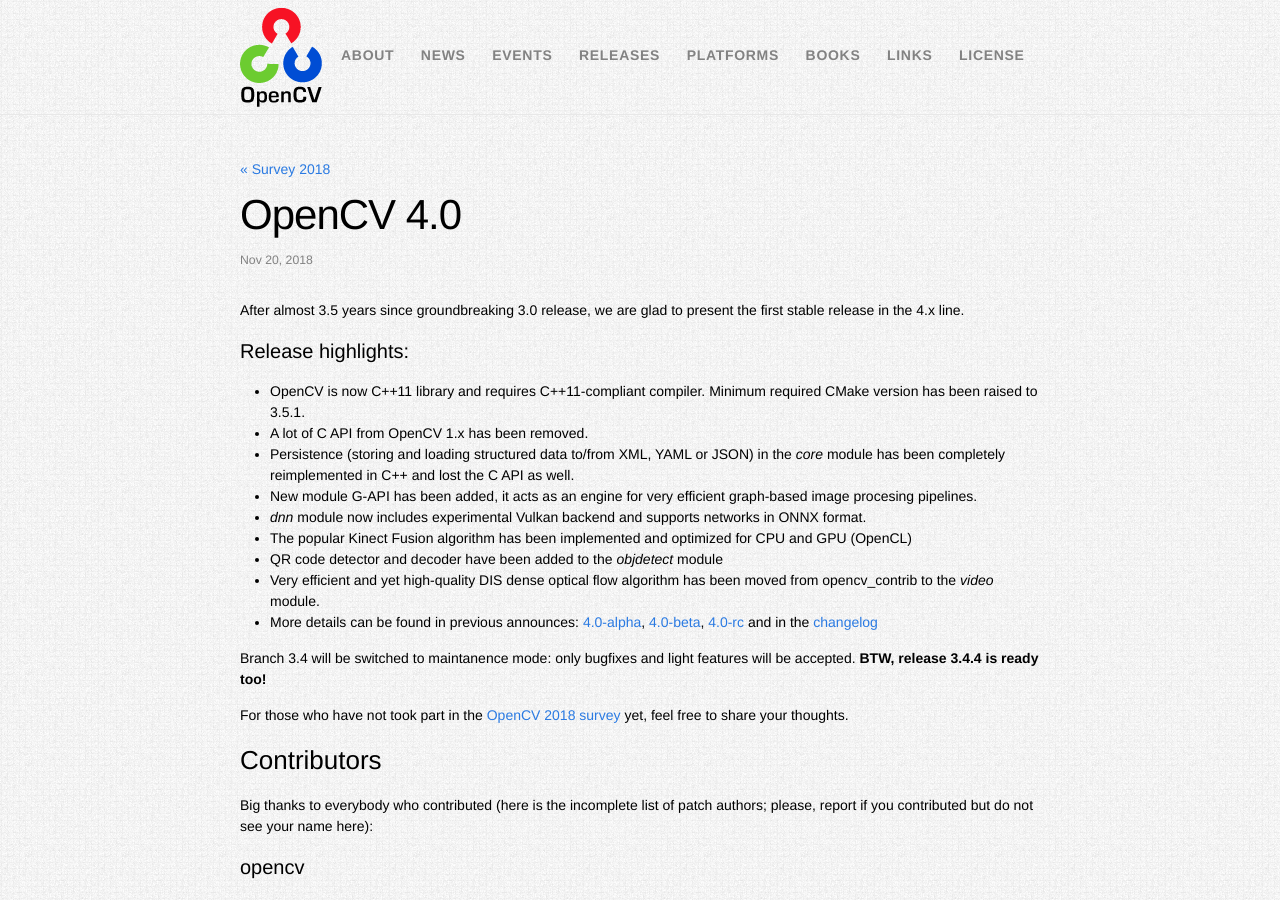
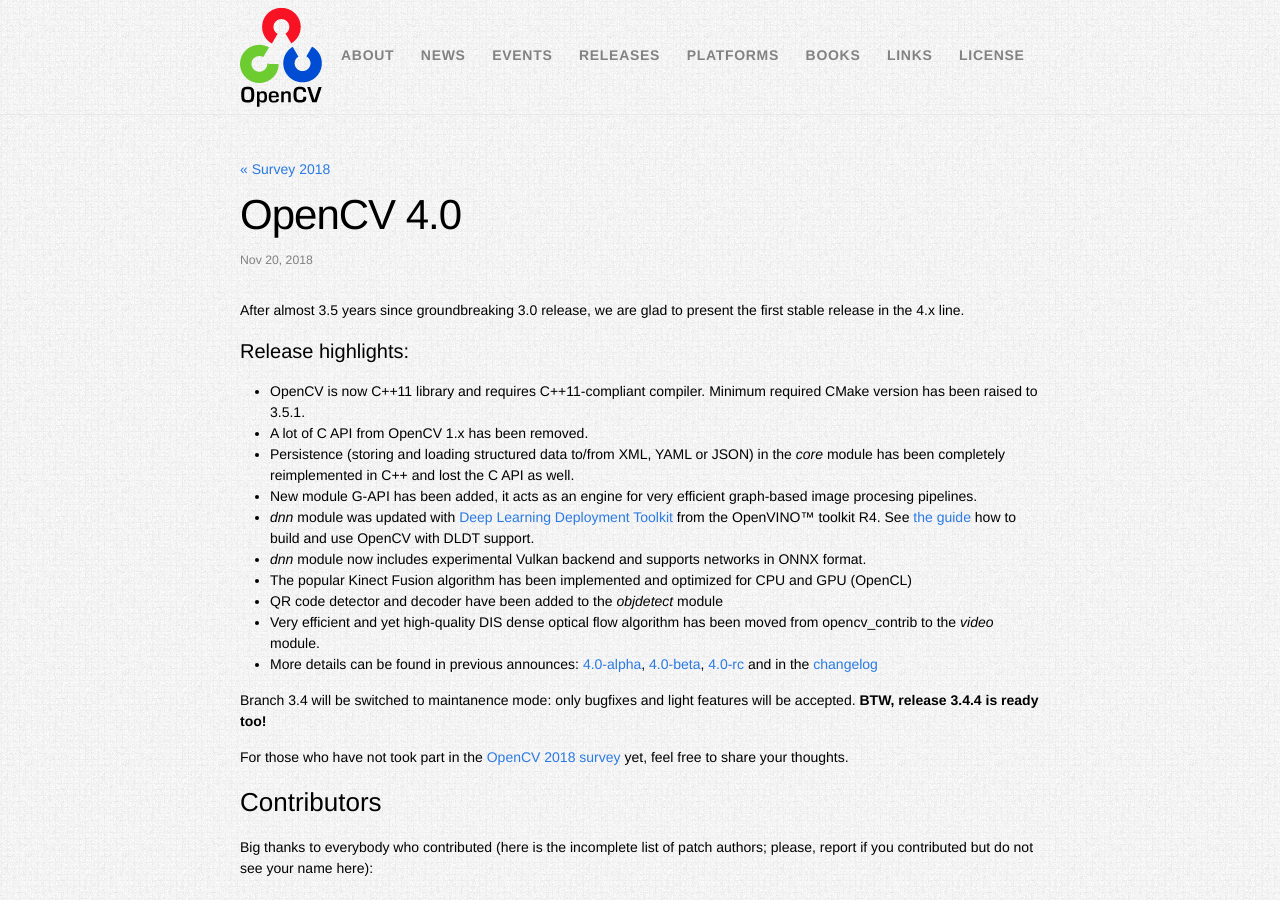
Before and after one commit to opencv-infrastructure/opencv.org, a Jekyll site: the page built from _posts/2018-11-20-opencv-4-0-0.html, in a window 1280 px wide and 900 px high. Built offline with Jekyll 4.4.1, drawn with Linux system fonts in a browser that asks for light colours.

```diff
--- a/_posts/2018-11-20-opencv-4-0-0.html
+++ b/_posts/2018-11-20-opencv-4-0-0.html
@@ -16,6 +16,7 @@ title: OpenCV 4.0
 <li>A lot of C API from OpenCV 1.x has been removed.
 <li>Persistence (storing and loading structured data to/from XML, YAML or JSON) in the <i>core</i> module has been completely reimplemented in C++ and lost the C API as well.
 <li>New module G-API has been added, it acts as an engine for very efficient graph-based image procesing pipelines.
+<li><i>dnn</i> module was updated with <a href="https://github.com/opencv/dldt">Deep Learning Deployment Toolkit</a> from the OpenVINO™ toolkit R4. See <a href="{{ site.link_wiki }}/Intel's-Deep-Learning-Inference-Engine-backend">the guide</a> how to build and use OpenCV with DLDT support.
 <li><i>dnn</i> module now includes experimental Vulkan backend and supports networks in ONNX format.
 <li>The popular Kinect Fusion algorithm has been implemented and optimized for CPU and GPU (OpenCL)
 <li>QR code detector and decoder have been added to the <i>objdetect</i> module
```
